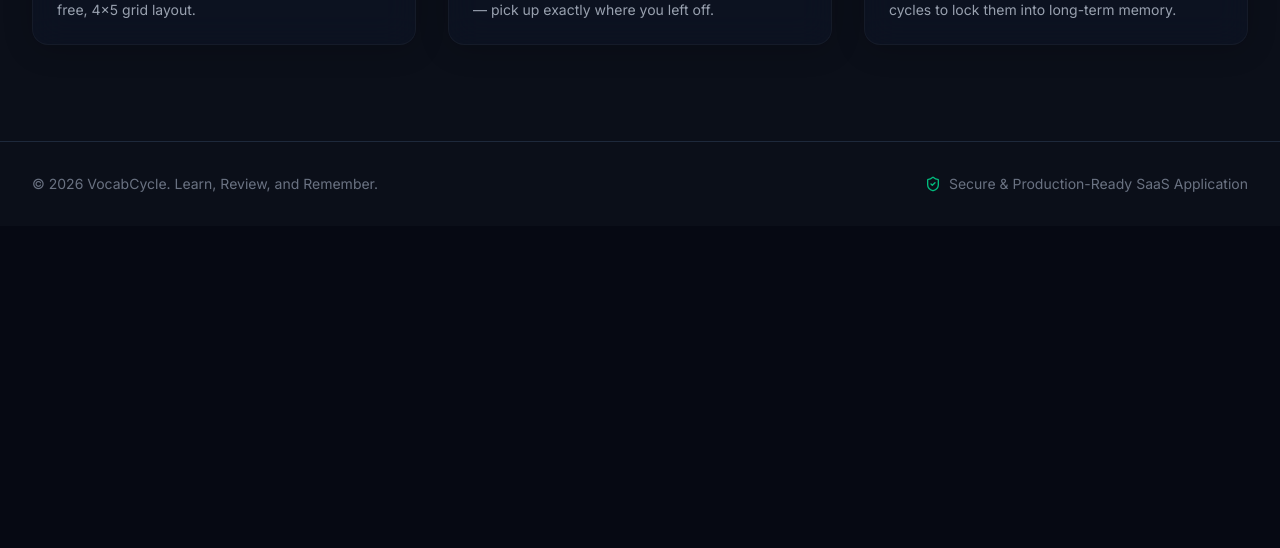
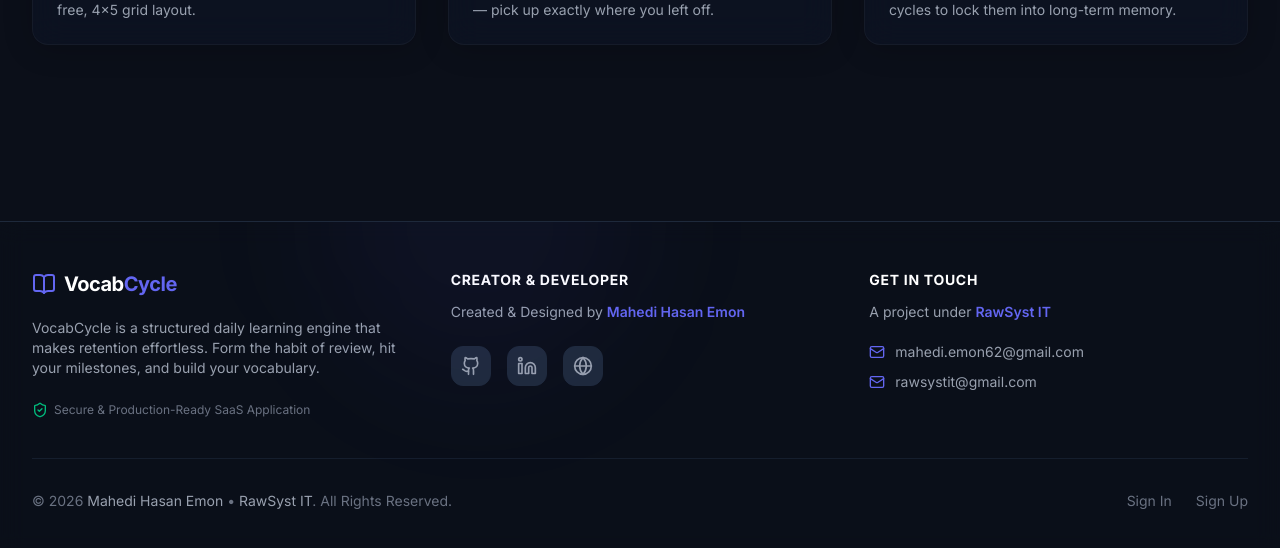
Before and after one commit to mahedi-emon/VocabCycle, a Next.js app in the folder frontend/: page / in a window 1280 px wide. Shown: the part 758-1306 px from the top of the page. Before the commit the page ends 984 px from the top, so only its background shows below. Built offline with nearby package versions, Linux system fonts and the light colour scheme; no server answers.

Commit message:
Revamp footer to include developer profiles, company website, emails, and dynamic copyright year

```diff
--- a/frontend/app/page.tsx
+++ b/frontend/app/page.tsx
@@ -3,7 +3,20 @@
 import React from 'react';
 import Link from 'next/link';
 import { useAuth } from '@/contexts/AuthContext';
-import { BookOpen, GraduationCap, RefreshCw, Calendar, ArrowRight, Zap, Trophy, ShieldCheck } from 'lucide-react';
+import {
+  BookOpen,
+  GraduationCap,
+  RefreshCw,
+  Calendar,
+  ArrowRight,
+  Zap,
+  Trophy,
+  ShieldCheck,
+  Mail,
+  Linkedin,
+  Github,
+  Globe
+} from 'lucide-react';
 
 export default function LandingPage() {
   const { user } = useAuth();
@@ -104,14 +117,135 @@ export default function LandingPage() {
       </main>
 
       {/* Footer */}
-      <footer className="border-t border-border bg-[#0b0f19]/40 py-8">
-        <div className="max-w-7xl mx-auto px-4 sm:px-6 lg:px-8 flex flex-col sm:flex-row items-center justify-between gap-4 text-center">
-          <p className="text-sm text-gray-500">
-            &copy; {new Date().getFullYear()} VocabCycle. Learn, Review, and Remember.
-          </p>
-          <div className="flex items-center gap-2 text-sm text-gray-500">
-            <ShieldCheck className="h-4 w-4 text-emerald-500" />
-            Secure & Production-Ready SaaS Application
+      <footer className="border-t border-border bg-[#0b0f19]/80 backdrop-blur-md py-12 relative overflow-hidden mt-20">
+        {/* Glow Element */}
+        <div className="absolute top-0 left-1/4 -translate-y-1/2 w-80 h-80 bg-primary/5 rounded-full blur-3xl pointer-events-none"></div>
+
+        <div className="max-w-7xl mx-auto px-4 sm:px-6 lg:px-8">
+          <div className="grid grid-cols-1 md:grid-cols-3 gap-10 border-b border-border/60 pb-10">
+            {/* Column 1: App Info */}
+            <div className="flex flex-col gap-3">
+              <div className="flex items-center gap-2">
+                <BookOpen className="h-6 w-6 text-primary" />
+                <span className="text-xl font-bold tracking-tight text-white">
+                  Vocab<span className="text-primary">Cycle</span>
+                </span>
+              </div>
+              <p className="text-sm text-gray-400 max-w-sm mt-2">
+                VocabCycle is a structured daily learning engine that makes retention effortless. Form the habit of review, hit your milestones, and build your vocabulary.
+              </p>
+              <div className="mt-3 text-xs text-gray-500 flex items-center gap-1.5">
+                <ShieldCheck className="h-4 w-4 text-emerald-500 shrink-0" />
+                Secure & Production-Ready SaaS Application
+              </div>
+            </div>
+
+            {/* Column 2: Developer & Profiles */}
+            <div className="flex flex-col gap-3">
+              <h4 className="text-sm font-bold text-white uppercase tracking-wider">Creator & Developer</h4>
+              <p className="text-sm text-gray-400">
+                Created & Designed by{' '}
+                <a
+                  href="https://www.mahedihasanemon.site/"
+                  target="_blank"
+                  rel="noopener noreferrer"
+                  className="text-primary hover:text-accent font-semibold transition-all hover:underline"
+                >
+                  Mahedi Hasan Emon
+                </a>
+              </p>
+
+              <div className="flex gap-4 mt-3">
+                <a
+                  href="https://github.com/mahedi-emon"
+                  target="_blank"
+                  rel="noopener noreferrer"
+                  className="flex items-center justify-center h-10 w-10 rounded-xl bg-secondary hover:bg-primary/20 text-gray-400 hover:text-white border border-border hover:border-primary/30 transition-all"
+                  title="GitHub Profile"
+                >
+                  <Github className="h-5 w-5" />
+                </a>
+                <a
+                  href="https://www.linkedin.com/in/mahediemon/"
+                  target="_blank"
+                  rel="noopener noreferrer"
+                  className="flex items-center justify-center h-10 w-10 rounded-xl bg-secondary hover:bg-primary/20 text-gray-400 hover:text-white border border-border hover:border-primary/30 transition-all"
+                  title="LinkedIn Profile"
+                >
+                  <Linkedin className="h-5 w-5" />
+                </a>
+                <a
+                  href="https://www.mahedihasanemon.site/"
+                  target="_blank"
+                  rel="noopener noreferrer"
+                  className="flex items-center justify-center h-10 w-10 rounded-xl bg-secondary hover:bg-primary/20 text-gray-400 hover:text-white border border-border hover:border-primary/30 transition-all"
+                  title="Portfolio Website"
+                >
+                  <Globe className="h-5 w-5" />
+                </a>
+              </div>
+            </div>
+
+            {/* Column 3: Contact & Company */}
+            <div className="flex flex-col gap-3">
+              <h4 className="text-sm font-bold text-white uppercase tracking-wider">Get in Touch</h4>
+              <p className="text-sm text-gray-400">
+                A project under{' '}
+                <a
+                  href="https://www.rawsyst.com/"
+                  target="_blank"
+                  rel="noopener noreferrer"
+                  className="text-primary hover:text-accent font-semibold transition-all hover:underline"
+                >
+                  RawSyst IT
+                </a>
+              </p>
+
+              <div className="flex flex-col gap-2.5 mt-2">
+                <a
+                  href="mailto:mahedi.emon62@gmail.com"
+                  className="flex items-center gap-2.5 text-sm text-gray-400 hover:text-white transition-colors w-fit"
+                >
+                  <Mail className="h-4 w-4 text-primary shrink-0" />
+                  <span>mahedi.emon62@gmail.com</span>
+                </a>
+                <a
+                  href="mailto:rawsystit@gmail.com"
+                  className="flex items-center gap-2.5 text-sm text-gray-400 hover:text-white transition-colors w-fit"
+                >
+                  <Mail className="h-4 w-4 text-primary shrink-0" />
+                  <span>rawsystit@gmail.com</span>
+                </a>
+              </div>
+            </div>
+          </div>
+
+          <div className="flex flex-col sm:flex-row items-center justify-between gap-4 mt-8">
+            <p className="text-sm text-gray-500">
+              &copy; {new Date().getFullYear()}{' '}
+              <a
+                href="https://www.mahedihasanemon.site/"
+                target="_blank"
+                rel="noopener noreferrer"
+                className="hover:underline text-gray-400 hover:text-white transition-colors"
+              >
+                Mahedi Hasan Emon
+              </a>
+              {' '}•{' '}
+              <a
+                href="https://www.rawsyst.com/"
+                target="_blank"
+                rel="noopener noreferrer"
+                className="hover:underline text-gray-400 hover:text-white transition-colors"
+              >
+                RawSyst IT
+              </a>
+              . All Rights Reserved.
+            </p>
+            <div className="flex gap-6 text-sm text-gray-500">
+              <Link href="/login" className="hover:text-white transition-colors">Sign In</Link>
+              <Link href="/signup" className="hover:text-white transition-colors">Sign Up</Link>
+            </div>
           </div>
         </div>
       </footer>
```
